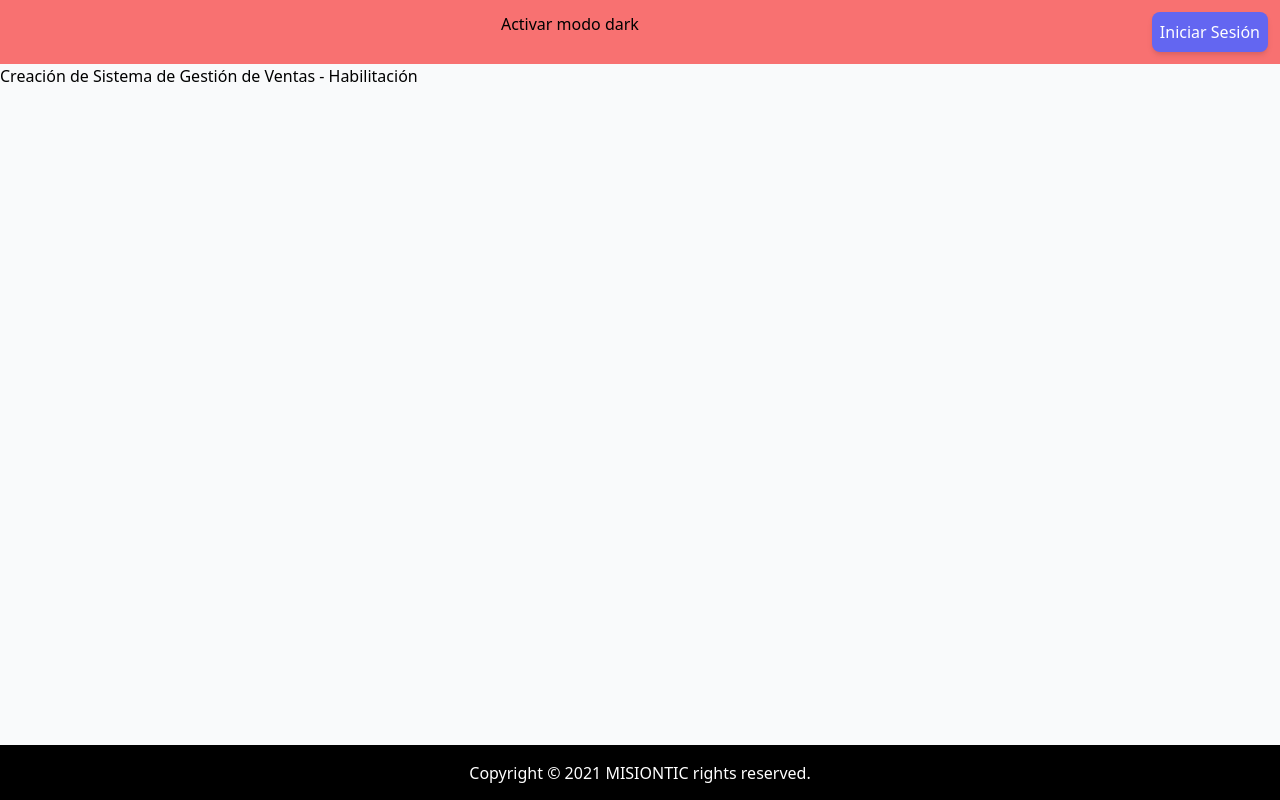
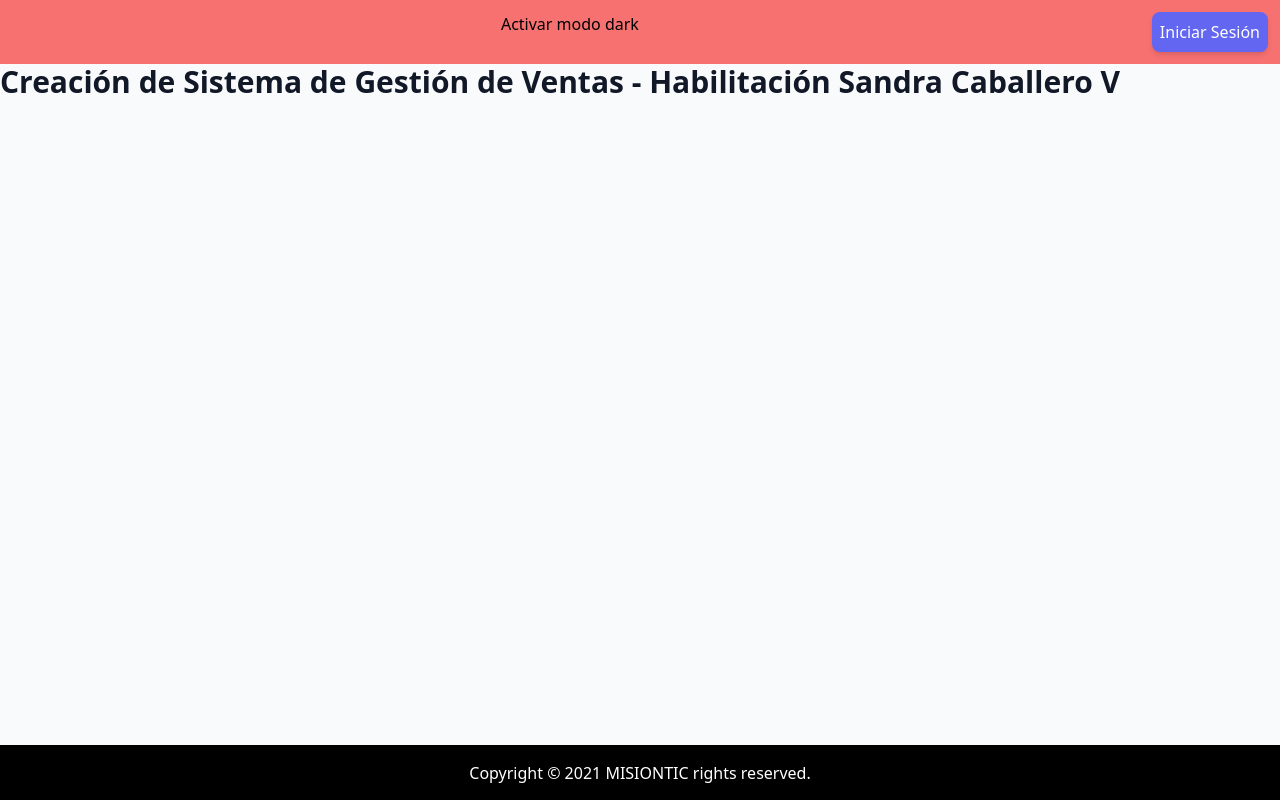
Before and after one commit to SandraCaballeroV/Habilita, a React (Create React App) app: page / in a window 1280 px wide. Built offline with nearby package versions, Linux system fonts and the light colour scheme.

Commit message:
correcciones nueva despliegue

```diff
--- a/src/pages/Index.jsx
+++ b/src/pages/Index.jsx
@@ -6,7 +6,10 @@ const Index = () => {
   const { darkMode } = useDarkMode();
   return (
     <div className={`flex h-full bg-gray-${darkMode ? '900' : '50'}`}>
-      Creación de Sistema de Gestión de Ventas - Habilitación
+      <h2 className='text-3xl font-extrabold text-gray-900  justify-items-center'>
+      Creación de Sistema de Gestión de Ventas - Habilitación Sandra Caballero V
+          </h2>
+
     </div>
   );
 };
--- a/src/pages/admin/Index.jsx
+++ b/src/pages/admin/Index.jsx
@@ -6,9 +6,12 @@ const Admin = () => {
 
   return <div>
 
-        <h2 className='text-3xl font-extrabold text-gray-900  justify-start'>
-        BIENVENIDO AL SISTEMA DE GESTION ESCOJA UNA OPCIÓN DEL MENÚ
+        <h2 className='text-3xl font-extrabold text-gray-900  justify-items-center'>
+        BIENVENIDO AL SISTEMA DE GESTION
         </h2>
+        <h2 className='text-3xl font-extrabold text-gray-900  justify-items-center'>
+          ESCOJA UNA OPCIÓN DEL MENÚ
+          </h2>
         </div>
 
 };
```
